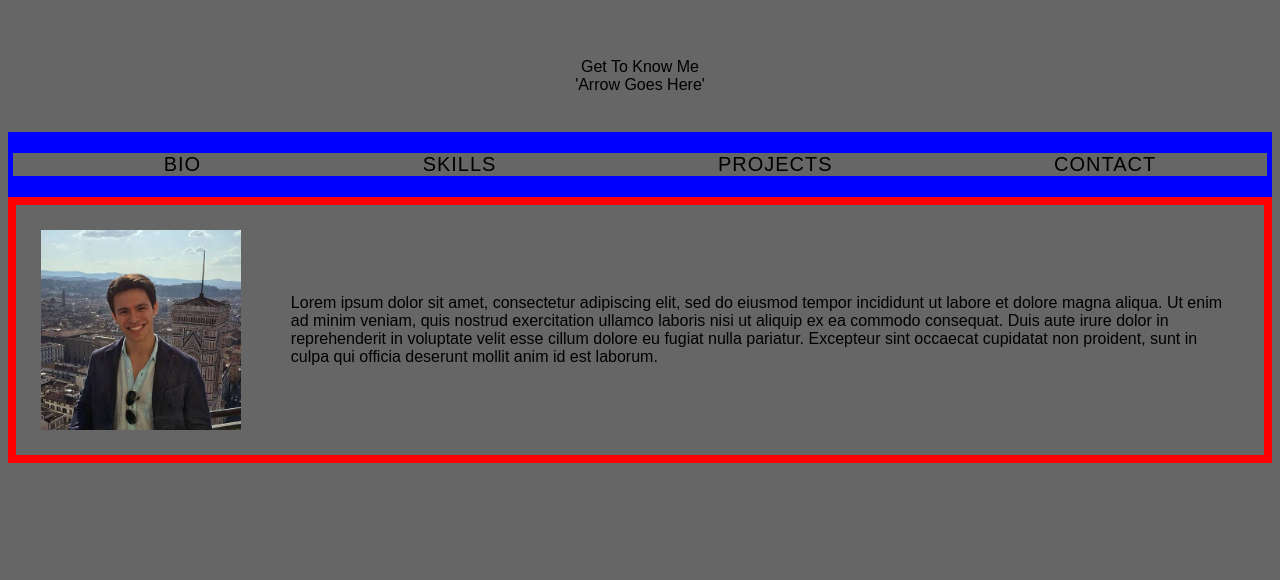
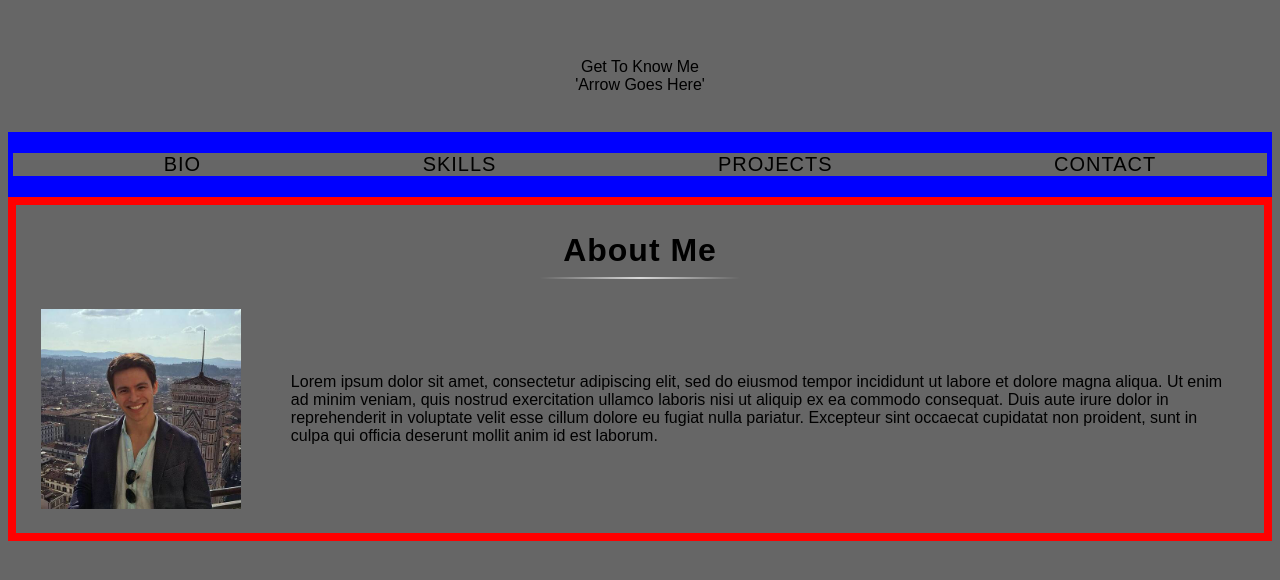
Before and after one commit to totsuka1/Portfolio, a React (Create React App) app: page /Bio in a window 1280 px wide. Shown: the part 676-1256 px from the top of the page. Built offline with nearby package versions, Linux system fonts and the light colour scheme.

Commit message:
Section title underline

```diff
--- a/src/components/3-Main/About/About.js
+++ b/src/components/3-Main/About/About.js
@@ -5,6 +5,12 @@ import "./about.css";
 class About extends React.Component {
   render() {
     return (
+      <div id="about">
+        <div className="name-container">
+          <div className="name">
+            <h2>About Me</h2>
+          </div>
+        </div>
         <div className="about-container">
           <div className="about-headshot-container">
             <div className="about-headshot" />
@@ -12,12 +18,13 @@ class About extends React.Component {
           <div className="about-text-container">
             <div className="about-text">
               Lorem ipsum dolor sit amet, consectetur adipiscing elit, sed do
-            eiusmod tempor incididunt ut labore et dolore magna aliqua. Ut enim
-            ad minim veniam, quis nostrud exercitation ullamco laboris nisi ut
-            aliquip ex ea commodo consequat. Duis aute irure dolor in
-            reprehenderit in voluptate velit esse cillum dolore eu fugiat nulla
-            pariatur. Excepteur sint occaecat cupidatat non proident, sunt in
-            culpa qui officia deserunt mollit anim id est laborum.
+              eiusmod tempor incididunt ut labore et dolore magna aliqua. Ut
+              enim ad minim veniam, quis nostrud exercitation ullamco laboris
+              nisi ut aliquip ex ea commodo consequat. Duis aute irure dolor in
+              reprehenderit in voluptate velit esse cillum dolore eu fugiat
+              nulla pariatur. Excepteur sint occaecat cupidatat non proident,
+              sunt in culpa qui officia deserunt mollit anim id est laborum.
+            </div>
           </div>
         </div>
       </div>
--- a/src/components/3-Main/About/about.css
+++ b/src/components/3-Main/About/about.css
@@ -1,3 +1,36 @@
+#about h2 {
+  position: relative;
+  font-size: 32px;
+  letter-spacing: 1px;
+  margin-bottom: 5px;
+  padding-bottom: 10px;
+}
+
+#about h2::after {
+  position: absolute;
+  content: "";
+  height: 2px;
+  width: 200px;
+  bottom: 0;
+  margin-left: auto;
+  margin-right: auto;
+  left: 0;
+  right: 0;
+  background-image: linear-gradient(
+    90deg,
+    hsla(0, 0%, 100%, 0),
+    #fff,
+    hsla(0, 0%, 100%, 0)
+  );
+  opacity: 0.75;
+}
+
+.name-container {
+  text-align: center;
+  display: flex;
+  flex-direction: column;
+}
+
 .about-container {
   display: flex;
   justify-content: space-between;
```
Lines whose indentation alone changed are shown as unchanged.
